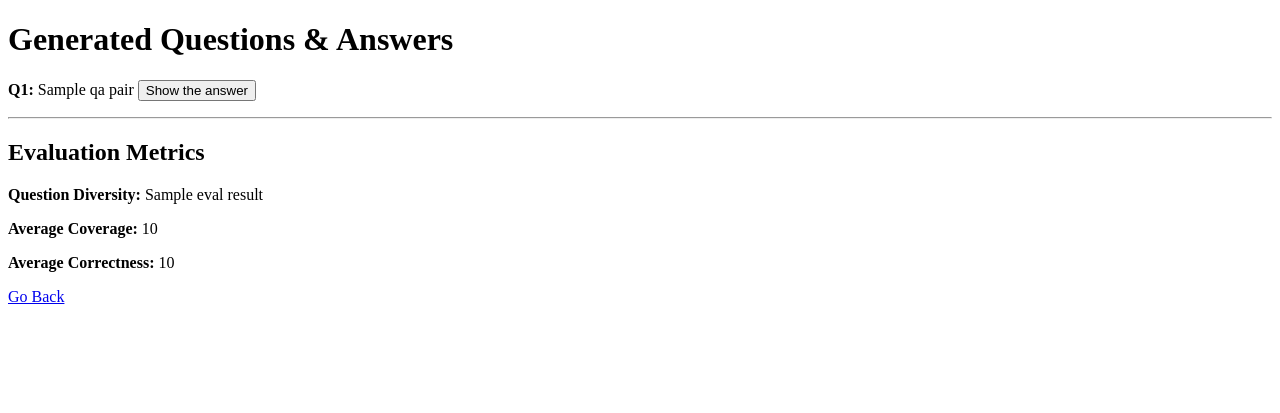
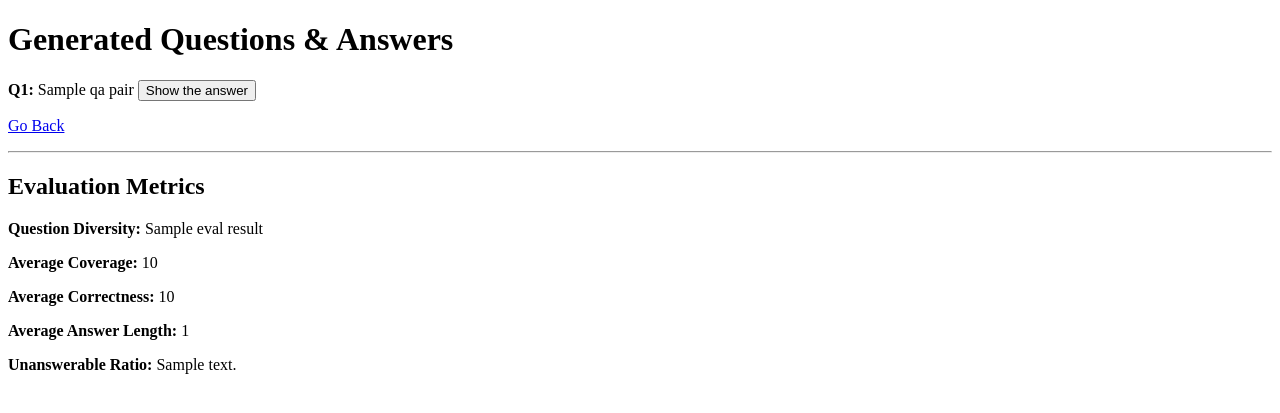
Before and after one commit to vera-kaku/Quick-Quiz, a Flask app: template templates/results.html in a window 1280 px wide. Shown: the top 413 px of the page. Run offline with Flask 3, Linux system fonts and the light colour scheme; the template is opened without the code that fills it: most values are stand-ins (such as "Sample title", 1, 10 or a date in 2020).

Commit message:
generate evaluation metrics; generate questions more focus on the pdf; generate answers more accurate

```diff
--- a/app.py
+++ b/app.py
@@ -34,16 +34,13 @@ llama_tokenizer = AutoTokenizer.from_pretrained(llama_model_path, use_fast=False
 llama_model = AutoModelForCausalLM.from_pretrained(
     llama_model_path,
     torch_dtype=torch.float16,
-    device_map="auto"
+    device_map="cpu"
 )
+
+# print(llama_model.hf_device_map)
 
 # 4. Sentence-Transformers (检索、评估)
 embedding_model = SentenceTransformer("all-MiniLM-L6-v2")
-
-# 如果需要 NLTK 资源
-# nltk.download('punkt')
-# nltk.download('stopwords')
-
 
 # =========================
 # (B) 业务逻辑辅助函数
@@ -63,17 +60,54 @@ def chunk_text(raw_text, chunk_size=500, overlap=50):
         start += (chunk_size - overlap)
     return chunks
 
+def evaluate_questions_and_answers(
+    pdf_content: str,
+    questions: List[str],
+    answers: List[str]
+) -> Dict:
+    results = {}
+
+    # (1) 多样性
+    results["question_diversity"] = question_diversity_score(questions, embedding_model)
+
+    # (2) 覆盖度
+    coverage_scores = [keyword_coverage_score(pdf_content, q) for q in questions]
+    results["avg_question_coverage"] = float(np.mean(coverage_scores))
+
+    # (3) 正确性
+    ref_text = pdf_content[:500] if len(pdf_content) > 500 else pdf_content
+    correctness_scores = []
+    for ans in answers:
+        correctness_scores.append(semantic_similarity(ref_text, ans, embedding_model))
+    results["avg_answer_correctness"] = float(np.mean(correctness_scores))
+
+    # (4) 额外指标：比如“平均答案长度”
+    lengths = [len(a.split()) for a in answers]
+    results["avg_answer_length"] = float(np.mean(lengths))
+
+    # (5) 额外指标：比如“可回答性”
+    # 可能需要先看 answers 是否是 "Error ..."，计数
+    unanswerable_count = sum(1 for a in answers if a.lower().startswith("error") or len(a.strip()) < 5)
+    results["unanswerable_ratio"] = unanswerable_count / len(answers)
+
+    return {k: round(v, 4) for k,v in results.items()}
 
 def generate_questions_for_paragraph(paragraph, each_paragraph_q=2):
     """
     使用 QG 模型一次生成多条问题，若输出包含 <sep>，则进行拆分。
+    这里用随机采样参数来提高问题多样性。
     """
     prompt = f"Generate questions: {paragraph}"
+    # 你可以根据业务需求调高temperature，增大top_p，以获得更随机的结果
     inputs = qg_tokenizer.encode(prompt, return_tensors="pt", max_length=512, truncation=True)
     outputs = qg_model.generate(
         inputs,
         max_length=128,
-        num_beams=each_paragraph_q,
+        do_sample=True,       # 打开随机采样
+        top_k=50,
+        top_p=0.9,
+        temperature=1.1,
+        num_beams=1,          # 不用beam search
         num_return_sequences=each_paragraph_q,
         early_stopping=True
     )
@@ -86,7 +120,6 @@ def generate_questions_for_paragraph(paragraph, each_paragraph_q=2):
         all_questions.extend(splitted)
     return all_questions
 
-
 def answer_question_extractive(question, context_text):
     """
     调用抽取式 QA 模型，获取答案
@@ -97,26 +130,40 @@ def answer_question_extractive(question, context_text):
     except Exception as e:
         return f"Error extracting answer from PDF: {str(e)}"
 
-
 def answer_question_with_llm(question, context):
     """
-    使用 Llama (或其他 CausalLM) 生成式回答
+    生成式回答
     """
-    prompt = f"Context: {context}\n\nQuestion: {question}\n\nAnswer:"
+    # 这里用一个更详细的 Prompt，告诉模型要简洁回答
+    prompt = f"""You are an AI assistant helping to answer questions based on the given context.
+Please provide a concise answer (under 50 words) focusing on key information,
+and avoid repeating the entire context verbatim.
+
+Context:
+{context}
+
+Question:
+{question}
+
+Answer:
+"""
+
     try:
-        inputs = llama_tokenizer.encode(prompt, return_tensors="pt", max_length=512, truncation=True)
+        # 将 max_length=128 改用 max_new_tokens=256
+        # 且继续使用 do_sample/top_p/temperature 等
+        inputs = llama_tokenizer.encode(prompt, return_tensors="pt", max_length=1024, truncation=True)
         outputs = llama_model.generate(
             inputs,
-            max_length=128,
+            max_new_tokens=256,
             do_sample=True,
             top_k=50,
             top_p=0.95,
             temperature=1.0
         )
+
         return llama_tokenizer.decode(outputs[0], skip_special_tokens=True)
     except Exception as e:
-        return f"Error generating answer with Llama: {str(e)}"
-
+        return f"Error generating with Llama: {str(e)}"
 
 def retrieve_top_k_paragraphs(question, paragraphs, paragraph_embeddings, k=2):
     """
@@ -132,24 +179,26 @@ def retrieve_top_k_paragraphs(question, paragraphs, paragraph_embeddings, k=2):
 
 def double_check_answers(pdf_answer, llm_answer):
     """
-    简单的答案合并策略：
-    - 如果抽取式答案足够长 / 不为空，则优先使用 PDF answer
-    - 否则使用 LLM answer
-    - 也可自行改成对比相似度、置信度等
+    简单的对比：
+    - 如果 PDF 答案长度足够，默认认为 PDF 答案可靠
+    - 如果和 LLM 完全相同 => remark = "Same answer from both PDF and LLM"
+    - 如果不同 => remark = "Discrepancy ..."
+    返回: (final_answer, remark)
+    但我们只用 remark，用来告诉前端差异情况。
     """
     pdf_ans_clean = pdf_answer.strip().lower()
     llm_ans_clean = llm_answer.strip().lower()
-    if len(pdf_ans_clean) > 5 and pdf_ans_clean not in ["error", "error extracting answer"]:
-        # 表示抽取式答案比较可用
+
+    if len(pdf_ans_clean) > 5 and not pdf_ans_clean.startswith("error"):
+        # PDF answer 非空
         if pdf_ans_clean == llm_ans_clean:
-            # 两者一致
-            return pdf_answer, "一致 (来自 PDF)"
+            return pdf_answer, "Same answer from both PDF and LLM"
         else:
-            # 不一致，但 PDF answer 可用
-            return pdf_answer, "不一致 (PDF 答案为准)"
+            return pdf_answer, "Discrepancy (the answer from PDF more reliable)"
     else:
-        # 抽取式 QA 无答案，或出错 -> 用 LLM
-        return llm_answer, "不一致 (LLM 答案为准)"
+        # PDF answer 无效
+        return llm_answer, "Discrepancy (the answer from LLM more reliable)"
+
 
 
 # =========================
@@ -219,10 +268,20 @@ def evaluate_questions_and_answers(
         correctness_scores.append(score)
     avg_correctness = float(np.mean(correctness_scores)) if correctness_scores else 0.0
 
+    lengths = [len(a.split()) for a in answers]
+    avg_answer_length = float(np.mean(lengths))
+
+    unanswerable_count = sum(
+        1 for a in answers if a.lower().startswith("error") or len(a.strip()) < 5
+    )
+    unanswerable_ratio = unanswerable_count / len(answers)
+
     return {
         "question_diversity": round(diversity, 4),
         "avg_question_coverage": round(avg_coverage, 4),
         "avg_answer_correctness": round(avg_correctness, 4),
+        "avg_answer_length": round(avg_answer_length, 4),
+        "unanswerable_ratio": round(unanswerable_ratio, 4)
     }
 
 
@@ -300,22 +359,31 @@ def generate_quiz():
     # 7) 对每个问题做检索 + QA + LLM
     qa_pairs = []
     for question, para_idx in collected_qp:
-        # (a) 先检索最相关的 2 个段落
+        # (a) 检索最相关段落
         retrieved_paras = retrieve_top_k_paragraphs(question, paragraphs, paragraph_embeddings, k=2)
-        # (b) 拼接这两个段落作为 QA context
         context_for_qa = "\n".join(retrieved_paras)
-        # (c) 抽取式 QA
+
+        # (b) 抽取式 QA
         pdf_answer = answer_question_extractive(question, context_for_qa)
-        # (d) 如果需要，也可以让 LLM 给出生成式答案
+
+        # (c) LLM 生成答案
         llm_answer = answer_question_with_llm(question, entire_context)
-        # (e) 双重检查并合并答案
+
+        # (d) 对比 remark
+        #    注意: double_check_answers() 返回 (final_answer, remark)
+        #    但我们只需要把 "pdf_answer", "llm_answer", 和 "remark" 存起来。
         final_answer, remark = double_check_answers(pdf_answer, llm_answer)
-        qa_pairs.append((question, final_answer, remark))
 
-    # 8) （可选）评估问答质量
+        # => 这里存成四元组 (question, pdf_answer, llm_answer, remark)
+        qa_pairs.append((question, pdf_answer, llm_answer, remark))
+
+    # 8) 评估逻辑 (可选)
     questions_for_eval = [p[0] for p in qa_pairs]
+    # 这里我们拿 p[1] 即 pdf_answer 做评估，或者也可以拿 final_answer
     answers_for_eval = [p[1] for p in qa_pairs]
     evaluation_result = evaluate_questions_and_answers(entire_context, questions_for_eval, answers_for_eval)
+
+    return render_template('results.html', qa_pairs=qa_pairs, eval_result=evaluation_result)
 
     # 9) 渲染结果
     return render_template('results.html', qa_pairs=qa_pairs, eval_result=evaluation_result)
--- a/templates/results.html
+++ b/templates/results.html
@@ -2,7 +2,7 @@
 <html>
 <head>
     <meta charset="UTF-8">
-    <title>Generated Q-A Pairs</title>
+    <title>Generated Questions & Answers</title>
     <style>
         .answer {
             display: none;
@@ -21,32 +21,22 @@
 
     {% if qa_pairs %}
         <ul style="list-style-type: none; padding: 0;">
-        {% for question, answer, remark in qa_pairs %}
+            {% for question, pdf_answer, llm_answer, remark in qa_pairs %}
                 <li class="qa-item">
                     <div>
-                    <!-- 显示问题，附带数字 -->
                         <strong>Q{{ loop.index }}:</strong> {{ question }}
-                    <!-- 点击此按钮显示/隐藏对应答案 -->
                         <button onclick="toggleAnswer(this)">Show the answer</button>
                     </div>
-                <!-- 答案容器，默认隐藏 -->
                     <div class="answer">
-                    <strong>A:</strong> {{ answer }} <br>
-                    <em>Remark:</em> {{ remark }}
+                        <p><strong>A1 (from PDF):</strong> {{ pdf_answer }}</p>
+                        <p><strong>A2 (from LLM):</strong> {{ llm_answer }}</p>
+                        <p><em>Remark:</em> {{ remark }}</p>
                     </div>
             </li>
             {% endfor %}
         </ul>
     {% else %}
         <p>No questions or answers generated.</p>
-    {% endif %}
-
-    {% if eval_result %}
-    <hr>
-    <h2>Evaluation Metrics</h2>
-    <p><strong>Question Diversity:</strong> {{ eval_result.question_diversity }}</p>
-    <p><strong>Average Coverage:</strong> {{ eval_result.avg_question_coverage }}</p>
-    <p><strong>Average Correctness:</strong> {{ eval_result.avg_answer_correctness }}</p>
     {% endif %}
 
     <p><a href="/">Go Back</a></p>
@@ -57,12 +47,22 @@
         if (!answerDiv) return;
         if (answerDiv.style.display === 'none' || answerDiv.style.display === '') {
             answerDiv.style.display = 'block';
-            button.textContent = 'Hide the answer';
+            button.textContent = 'Hide the answers';
         } else {
             answerDiv.style.display = 'none';
-            button.textContent = 'Show the answer';
+            button.textContent = 'Show the answers';
         }
     }
     </script>
+
+    {% if eval_result %}
+        <hr>
+        <h2>Evaluation Metrics</h2>
+        <p><strong>Question Diversity:</strong> {{ eval_result.question_diversity }}</p>
+        <p><strong>Average Coverage:</strong> {{ eval_result.avg_question_coverage }}</p>
+        <p><strong>Average Correctness:</strong> {{ eval_result.avg_answer_correctness }}</p>
+        <p><strong>Average Answer Length:</strong> {{ eval_result.avg_answer_length }}</p>
+        <p><strong>Unanswerable Ratio:</strong> {{ eval_result.unanswerable_ratio }}</p>
+    {% endif %}
 </body>
 </html>
```
Lines whose indentation alone changed are shown as unchanged.
